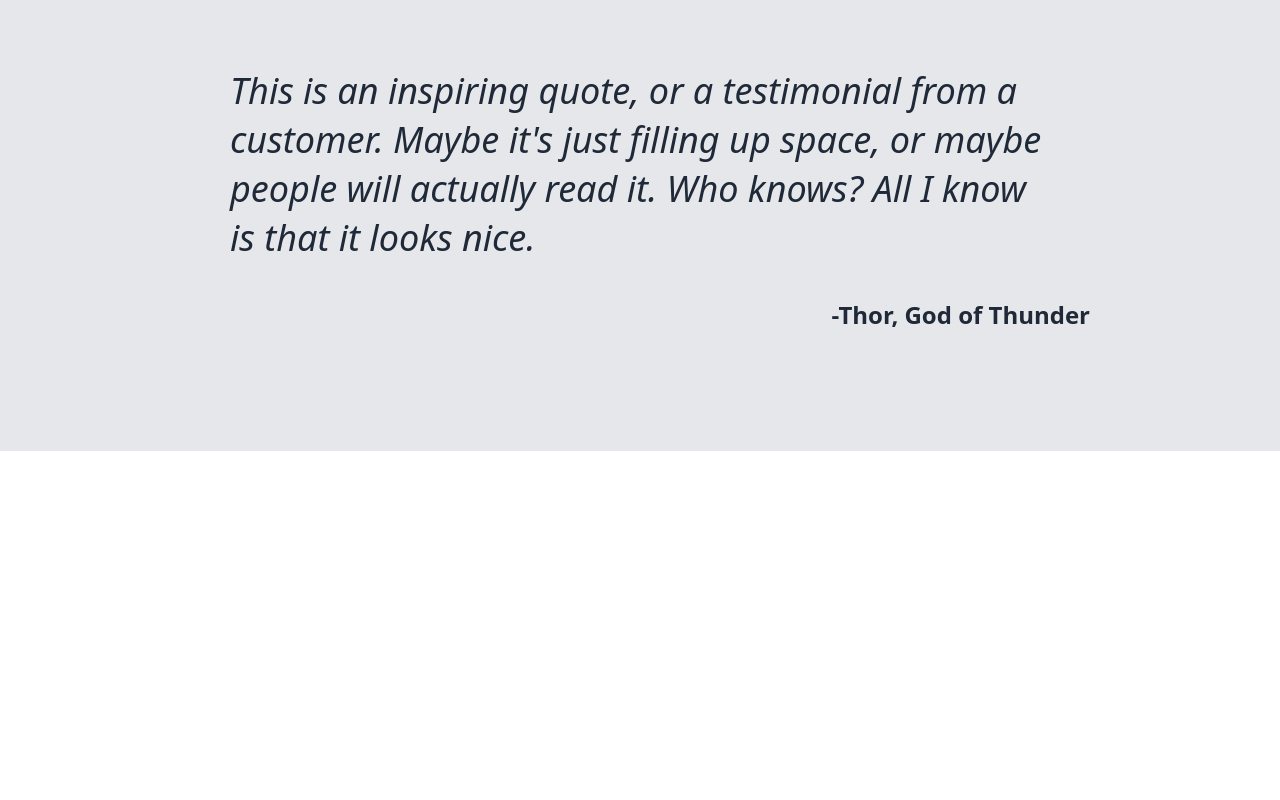
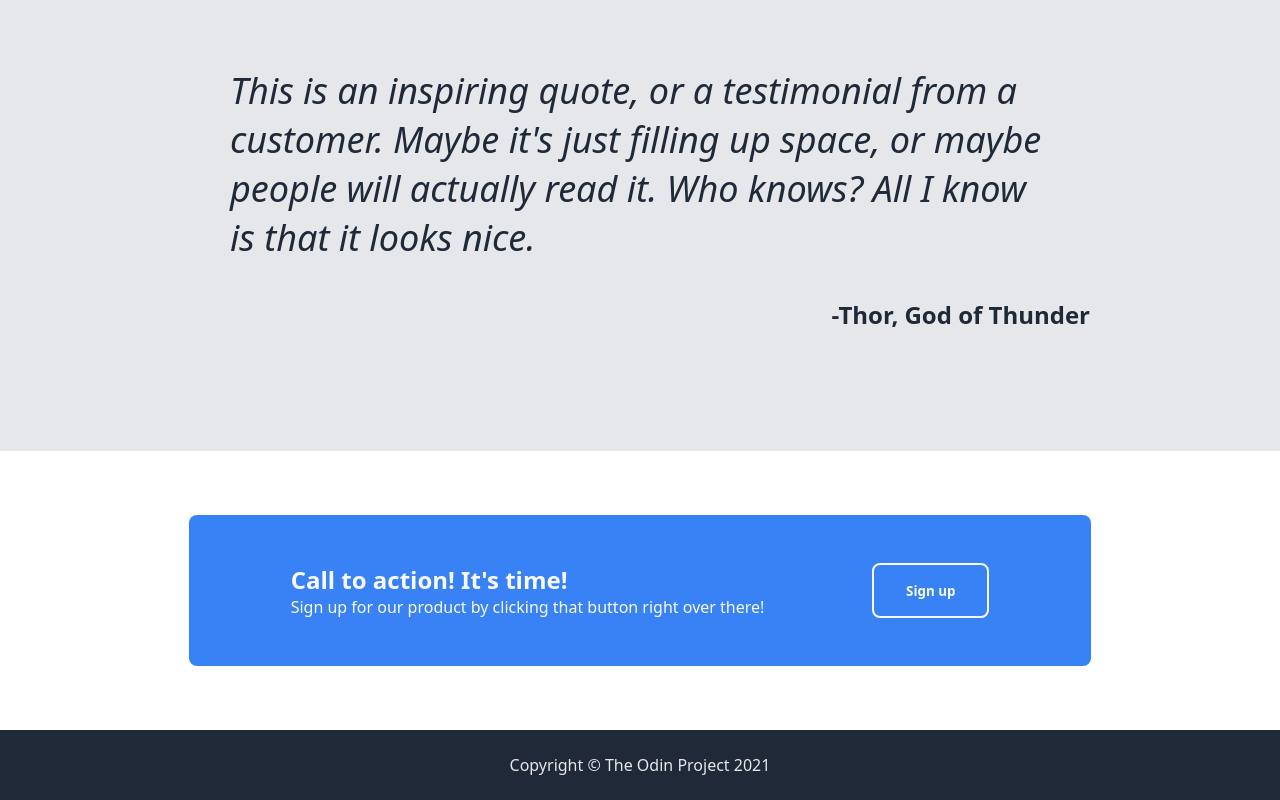
Before and after one commit to jinayang15/landing-page, a plain HTML site: page index.html in a window 1280 px wide. Shown: the part 1190-1990 px from the top of the page. Before the commit the page ends 1641 px from the top, so only its background shows below. Drawn offline with Linux system fonts and the light colour scheme.

Commit message:
Finished Last Two Sections + Formatting

```diff
--- a/index.html
+++ b/index.html
@@ -1,10 +1,12 @@
 <!DOCTYPE html>
 <html lang="en">
+
 <head>
     <meta charset="utf-8">
     <link rel="stylesheet" href="styles.css">
     <title>Landing Page</title>
 </head>
+
 <body>
     <div class="container one">
         <header>
@@ -18,7 +20,8 @@
         <main>
             <div class="left-container">
                 <div class="hero text">This website is awesome</div>
-                    <div class="description text">This website has some subtext that goes here under the main title. It's a smaller font and the color is lower contrast. </div>
+                <div class="description text">This website has some subtext that goes here under the main title. It's a
+                    smaller font and the color is lower contrast. </div>
                 <button class="signup">Sign Up</button>
             </div>
 
@@ -53,5 +56,16 @@
         </blockquote>
         <div class="person">-Thor, God of Thunder</div>
     </div>
+    <div class="container four">
+        <div class="popup-box">
+            <div class="popup-text">
+                <div class="action text">Call to action! It's time!</div>
+                <div class="action subtext">Sign up for our product by clicking that button right over there!</div>
+            </div>
+            <button class="signup second">Sign up</button>
+        </div>
+    </div>
+    <footer>Copyright © The Odin Project 2021</footer>
 </body>
+
 </html>
--- a/styles.css
+++ b/styles.css
@@ -26,7 +26,8 @@ nav {
     gap: 16px;
 }
 
-a, .description {
+a,
+.description {
     text-decoration: none;
     color: #e5e7eb;
     font-size: 16px;
@@ -39,19 +40,33 @@ blockquote {
     font-style: italic;
 }
 
-.container.one{
+footer {
+    background-color: #1F2937;
+    color: #e5e7eb;
+    text-align: center;
+    padding: 24px 128px;
+}
+
+.container.one {
     padding: 0px 240px;
     background-color: #1f2937;
     color: #f9faf8;
 }
 
-.container.two{
+.container.two {
     padding: 48px;
 }
 
-.container.three{
+.container.three {
     background-color: #e5e7eb;
     padding: 120px 190px;
+}
+
+.container.four {
+    display: flex;
+    justify-content: center;
+    align-items: center;
+    padding: 64px;
 }
 
 .logo {
@@ -66,6 +81,7 @@ blockquote {
     gap: 16px;
     flex: 1;
 }
+
 .hero {
     font-size: 48px;
     font-weight: 800;
@@ -77,12 +93,12 @@ blockquote {
     background-color: #3882f6;
     border: none;
     border-radius: 8px;
-    color:#f9faf8;
+    color: #f9faf8;
     font-weight: bold;
-    width:fit-content;
+    width: fit-content;
 }
 
-.main-img{
+.main-img {
     background-color: grey;
     display: flex;
     justify-content: center;
@@ -105,7 +121,7 @@ blockquote {
     gap: 32px;
 }
 
-.info-bit{
+.info-bit {
     display: flex;
     flex-direction: column;
     align-items: center;
@@ -113,7 +129,7 @@ blockquote {
     text-align: center;
 }
 
-.small-img{
+.small-img {
     border: solid #3882f6 5px;
     border-radius: 8px;
     width: 160px;
@@ -126,8 +142,34 @@ blockquote {
 }
 
 .person {
-    color:#1F2937;
-    font-size:24px;
+    color: #1F2937;
+    font-size: 24px;
     font-weight: bold;
     text-align: right;
 }
+
+.popup-box {
+    background-color: #3882f6;
+    width: 70%;
+    padding: 48px;
+    display: flex;
+    justify-content: space-around;
+    border-radius: 8px;
+}
+
+.action {
+    color: #f9faf8;
+}
+
+.action.text {
+    font-size: 24px;
+    font-weight: bold;
+}
+
+.action.subtext {
+    font-weight: lighter;
+}
+
+.second {
+    border: solid #f9faf8 2px;
+}
```
Lines whose indentation alone changed are shown as unchanged.
